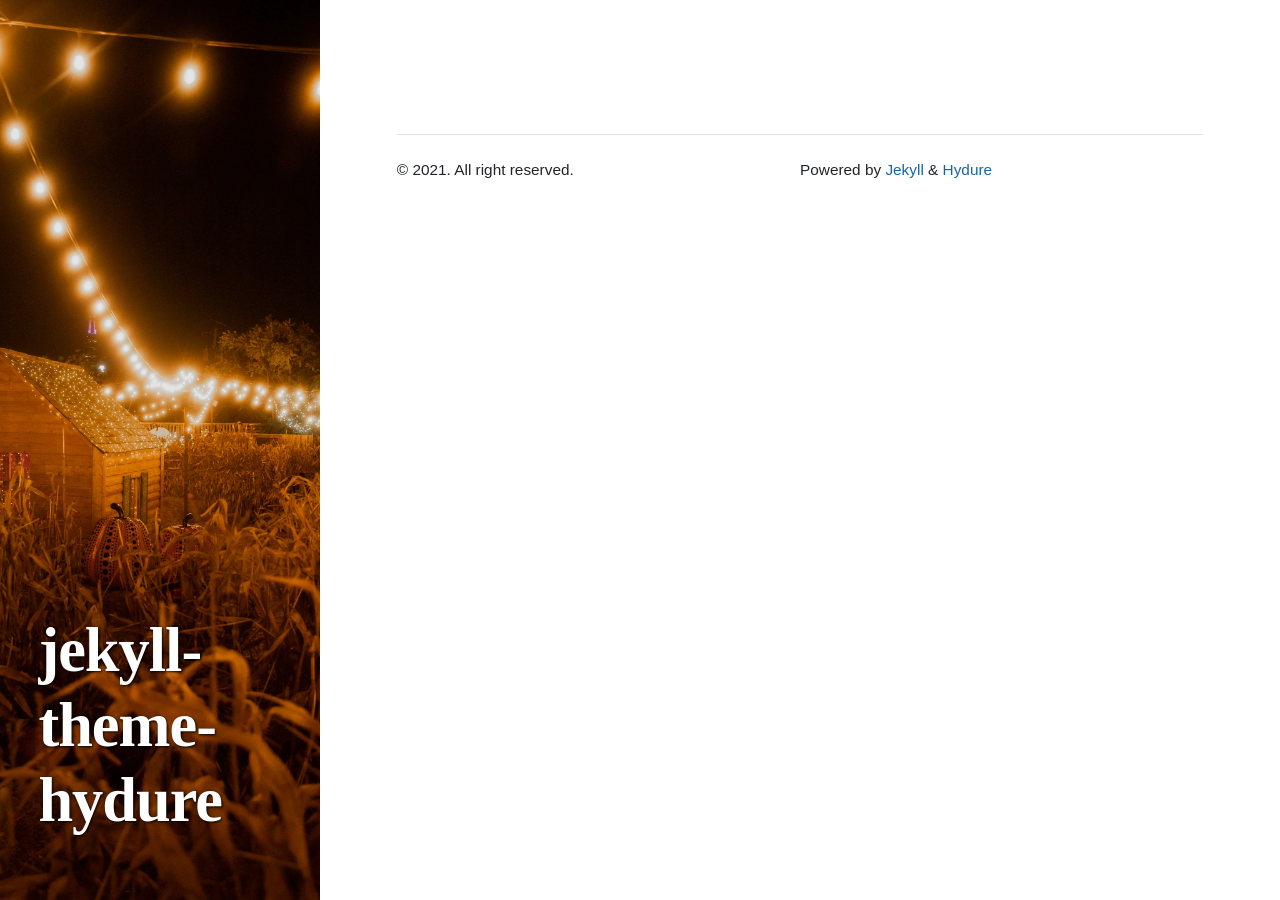
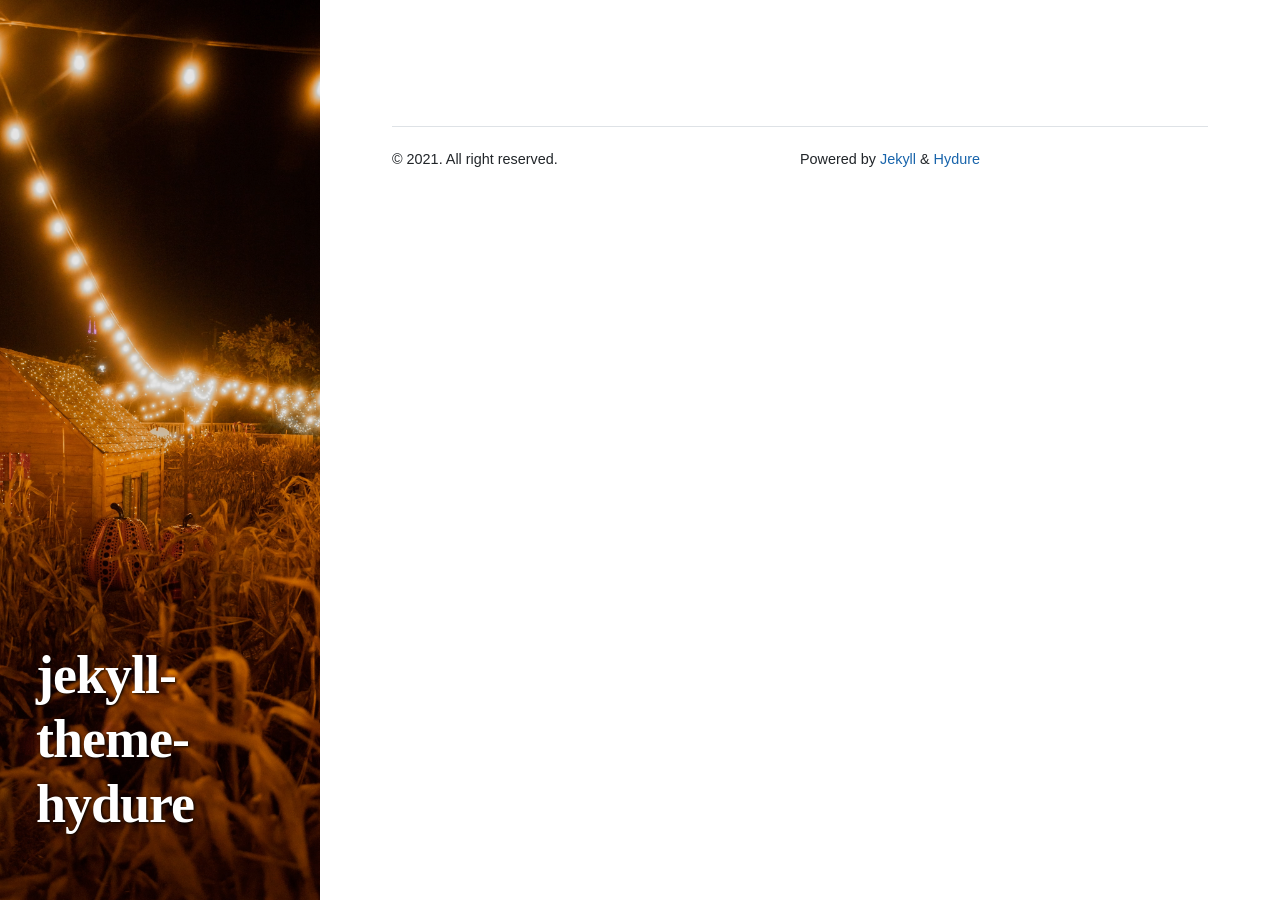
Before and after one commit to zivong/jekyll-theme-hydure, a Jekyll site: the page built from README.md, in a window 1280 px wide. Built offline with Jekyll 4.4.1, drawn with Linux system fonts in a browser that asks for light colours; nearby versions of some CDN libraries; our own code applies the rules of GitHub Pages for plain Markdown files.

Commit message:
Adjust font-size

```diff
--- a/_sass/hydure/_base.scss
+++ b/_sass/hydure/_base.scss
@@ -114,8 +114,8 @@ abbr {
   }
 }
 
-@media (min-width: $md-screen) {
+@media (min-width: $lg-screen) {
   body {
-    font-size: 120%;
+    font-size: calc(var(--body-font-size) * 1.125);
   }
 }
--- a/_sass/hydure/_content.scss
+++ b/_sass/hydure/_content.scss
@@ -9,12 +9,5 @@
 @media (min-width: $md-screen) {
   .content {
     padding: 4em 4em;
-    font-size: 80%;
   }
 }
-
-@media (min-width: $lg-screen) {
-  .content {
-    font-size: 100%;
-  }
-}
--- a/_sass/hydure/_page.scss
+++ b/_sass/hydure/_page.scss
@@ -14,7 +14,7 @@
 
 .post-meta {
   color: var(--body-color-light);
-  font-size: 80%;
+  font-size: .8em;
   margin-top: 0;
 }
 
@@ -82,7 +82,6 @@ a.post-tag {
 
 .rouge-table {
   margin: 0;
-  font-size: 100%;
 
   &,
   td,
@@ -105,7 +104,7 @@ a.post-tag {
 }
 
 #markdown-toc {
-  font-size: 80%;
+  font-size: .8em;
   padding: 2em 3em;
   margin: 2em 0;
   border: solid var(--border-color);
--- a/_sass/hydure/_sidebar.scss
+++ b/_sass/hydure/_sidebar.scss
@@ -22,7 +22,7 @@
 
 .brand-title {
   font-family: var(--brand-title-font);
-  font-size: 3.25em;
+  font-size: 3em;
   font-weight: bold;
   line-height: 1.2;
   letter-spacing: -1px;
@@ -30,9 +30,10 @@
 }
 
 .brand-tagline {
-  font-size: 1.25em;
+  font-size: 1.5em;
   line-height: 1.2;
   letter-spacing: -1px;
+  margin-top: 0;
 }
 
 .nav {
@@ -68,7 +69,6 @@
 
 @media (min-width: $md-screen) {
   .header {
-    font-size: 80%;
     text-align: left;
     position: absolute;
     bottom: 0;
@@ -84,9 +84,3 @@
     }
   }
 }
-
-@media (min-width: $lg-screen) {
-  .header {
-    font-size: 100%;
-  }
-}
```
